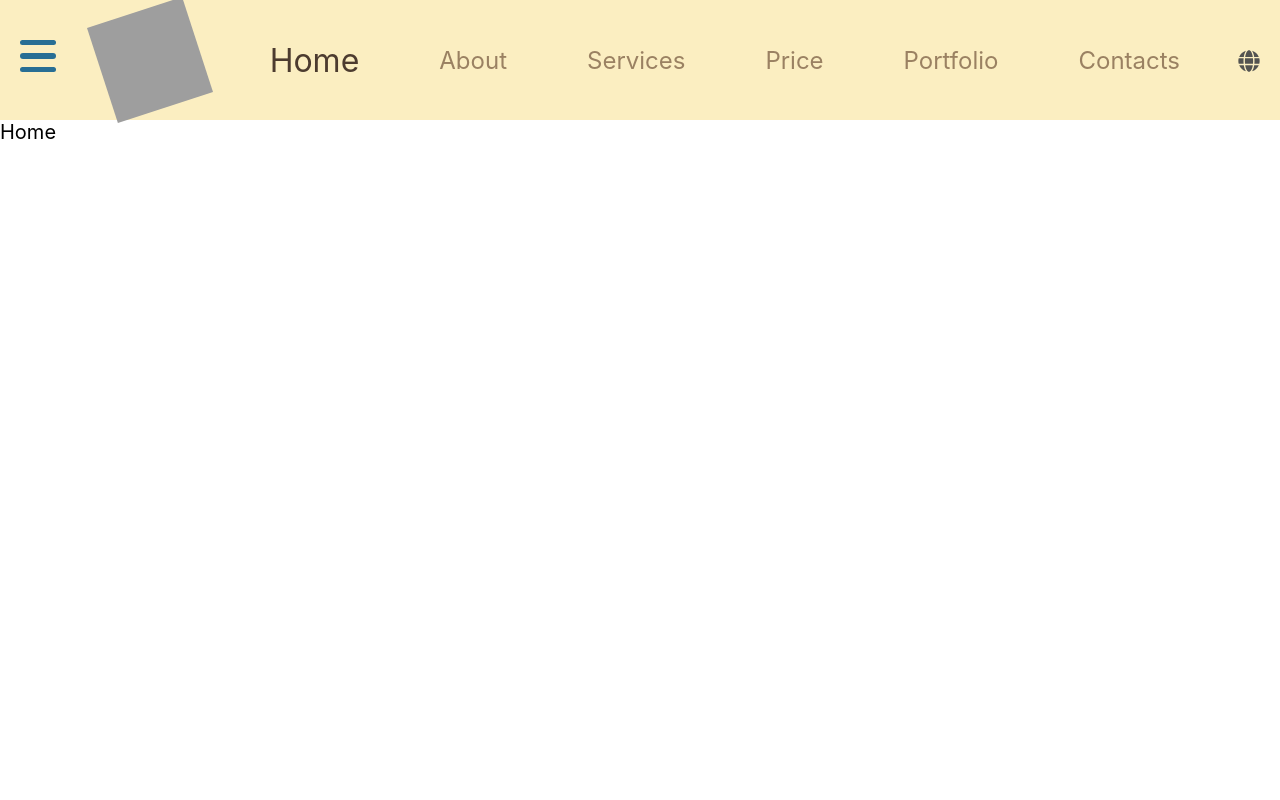
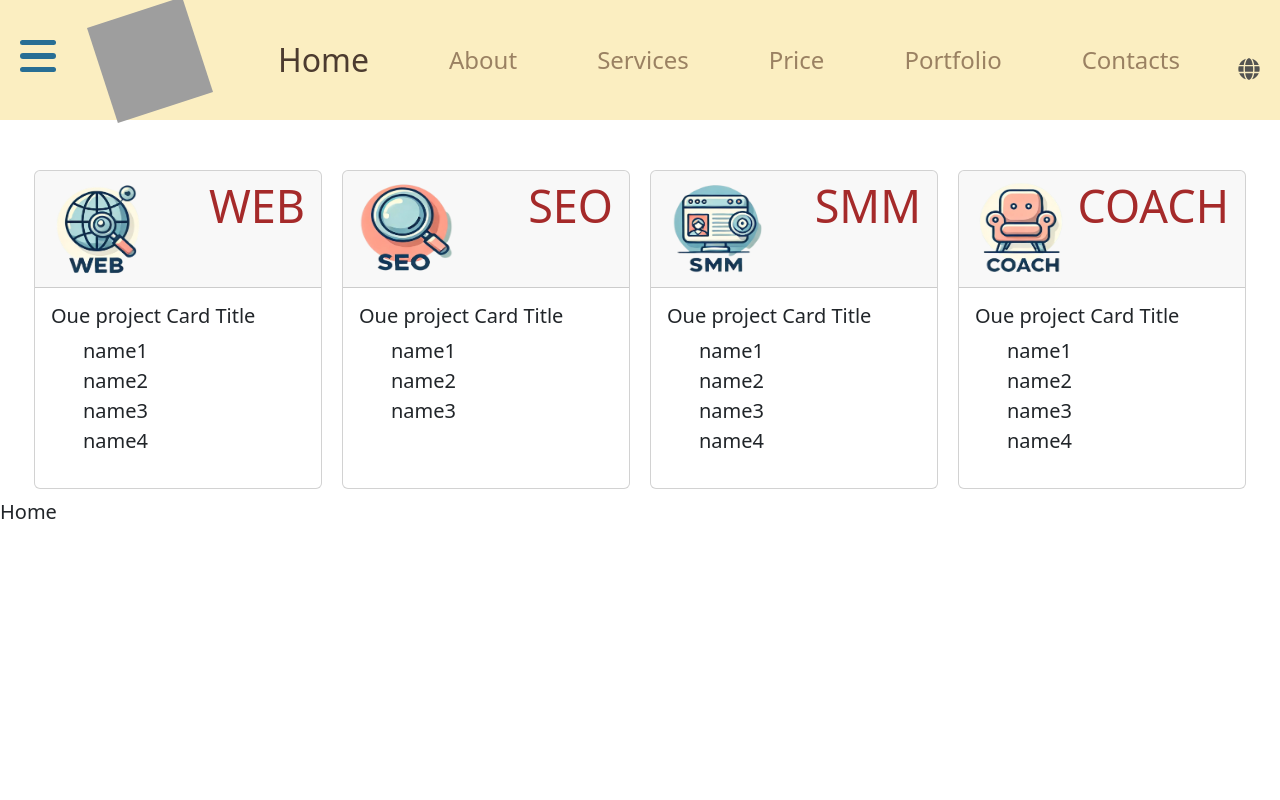
Before and after one commit to Gkalina-Borisevits/academyVision, a React (Vite) app in the folder academyVision/: page /#/ in a window 1280 px wide. Shown: the top 800 px of the page. Built offline with nearby package versions, Linux system fonts and the light colour scheme; grey boxes are pictures that could not be loaded.

Commit message:
firs commit

```diff
--- a/academyVision/package.json
+++ b/academyVision/package.json
@@ -17,6 +17,7 @@
     "i18next-browser-languagedetector": "^8.0.0",
     "i18next-http-backend": "^2.5.2",
     "react": "^18.2.0",
+    "react-bootstrap": "^2.10.3",
     "react-dom": "^18.2.0",
     "react-i18next": "^14.1.2",
     "react-icons": "^5.2.1",
--- /dev/null
+++ b/academyVision/src/components/home-cards/HomeCards.tsx
@@ -0,0 +1,40 @@
+import React from 'react';
+import{Card} from 'react-bootstrap'; // Добавлен импорт компонента Card
+import styles from "./StyleHomeCards.module.css";
+import { useTranslation } from 'react-i18next';
+import { HomeCard } from '../../types/HomeCard';
+
+
+const HomeCards: React.FC = () => {
+    const { t } = useTranslation("translation");
+    const homeCards:HomeCard[] = t("homeCards", { returnObjects: true });
+
+    return (
+        <div className={styles.homeCardContainer}>
+            {homeCards.map((card) => (
+                <Card
+                    key={card.id}
+                    className={`${styles.cardContainer} mb-2`} // Использование класса cardContainer
+                >
+                    <Card.Header className={styles.cardHeader}>
+                        <img className={styles.logo} src={card?.icon} alt={card.name} />
+                        <h1> {card.name}</h1>
+                    </Card.Header>
+                    <Card.Body>
+                        <Card.Title>{card.discription} Card Title</Card.Title>
+                        <Card.Text>
+                            <ul>
+                                {card.details.map((detail, index) => (
+                                    <li key={index}>{detail}</li> // Добавьте ключи для элементов списка
+                                ))}
+                            </ul>
+                        </Card.Text>
+                    </Card.Body>
+                </Card>
+            ))}
+        </div>
+    );
+
+}
+
+export default HomeCards;
--- /dev/null
+++ b/academyVision/src/components/home-cards/StyleHomeCards.module.css
@@ -0,0 +1,39 @@
+ul, li {
+    margin: 0;      /* Удаление внешних отступов */
+    padding: 0;     /* Удаление внутренних отступов */
+    list-style: none; /* Удаление маркеров списка */
+}
+.logo{
+    width: 100px;
+    height: 100px;
+}
+.cardHeader {
+    display: flex;
+    justify-content: space-between;
+}
+.cardHeader h1 {
+    font-size: 45px;
+    color: brown;
+}
+
+.homeCardContainer {
+    display: flex;
+    justify-content: center;
+    flex-wrap: wrap;
+    gap: 20px; /* Отступ между карточками */
+    align-items: stretch; /* Это гарантирует, что все карточки будут одной высоты */
+    margin-top: 50px;
+}
+.cardContainer {
+    width: 18rem; /* Ширина карточки */
+    margin-bottom: 2rem; /* Отступ снизу */
+    transition: transform 0.3s ease, box-shadow 0.3s ease; /* Плавная анимация для трансформации и тени */
+    cursor: pointer;
+    position: relative; /* Для корректной работы трансформации */
+    box-shadow: none; /* Начальное состояние тени */
+}
+
+.cardContainer:hover {
+    transform: translateY(-20px); /* Приподнимание карточки на 5 пикселей вверх */
+    box-shadow: 0 4px 8px rgba(0, 0, 0, 0.2); /* Добавление тени снизу */
+}
--- a/academyVision/src/locales/en/translation.json
+++ b/academyVision/src/locales/en/translation.json
@@ -6,5 +6,40 @@
     "about": "About",
     "portfolio": "Portfolio",
     "price": "Price"
-  }
+  },
+  "homeCards":[
+	{
+	"id": 0,
+	"icon":"../../../src/assets/homeIcons/web.png",
+	"name": "WEB",
+	"discription": "Oue project",
+	"details":[
+	"name1","name2","name3","name4"
+	]
+	},{
+	"id": 1,
+	"icon": "../../../src/assets/homeIcons/seo.png",
+	"name": "SEO",
+	"discription": "Oue project",
+	"details":[
+	"name1","name2","name3"
+	]
+	},{
+	"id": 2,
+	"icon": "../../../src/assets/homeIcons/smm.png",
+	"name": "SMM",
+	"discription": "Oue project",
+	"details":[
+	"name1","name2","name3","name4"
+	]
+	},{
+	"id": 3                             ,
+	"icon": "../../../src/assets/homeIcons/coach.png",
+	"name": "COACH",
+	"discription": "Oue project",
+	"details":[
+	"name1","name2","name3","name4"
+	]
+	}
+ ]
 }
--- a/academyVision/src/locales/ru/translation.json
+++ b/academyVision/src/locales/ru/translation.json
@@ -6,5 +6,40 @@
     "about": "О нас",
     "portfolio": "Портфолио",
     "price": "Прайс"
-  }
+  },
+  "homeCards":[
+    {
+    "id": 0,
+    "icon": "path-file",
+    "name": "WEB",
+    "discription": "наш проект",
+    "details":[
+    "name1","name2","name3","name4"
+    ]
+    },{
+    "id": 1,
+    "icon": "path-file",
+    "name": "WEB",
+    "discription": "Oue project",
+    "details":[
+    "name1","name2","name3"
+    ]
+    },{
+    "id": 2,
+    "icon": "path-file",
+    "name": "WEB",
+    "discription": "Oue project",
+    "details":[
+    "name1","name2","name3","name4"
+    ]
+    },{
+    "id": 3                             ,
+    "icon": "path-file",
+    "name": "WEB",
+    "discription": "Oue project",
+    "details":[
+    "name1","name2","name3","name4"
+    ]
+    }
+   ]
 }
--- a/academyVision/src/main.tsx
+++ b/academyVision/src/main.tsx
@@ -5,7 +5,7 @@ import "./index.css";
 import {  HashRouter } from "react-router-dom";
 import { I18nextProvider } from "react-i18next";
 import i18next from "./i18next.ts/i18next.ts";
-
+import 'bootstrap/dist/css/bootstrap.min.css';
 
 ReactDOM.createRoot(document.getElementById("root")!).render(
   <React.StrictMode>
--- a/academyVision/src/pages/Home.tsx
+++ b/academyVision/src/pages/Home.tsx
@@ -1,10 +1,11 @@
 import { FC } from 'react'
 import BurgerMenu from '../components/burger-menu/BurgerMenu'
+import HomeCards from '../components/home-cards/HomeCards'
 
 const Home: FC = () => {
   return (
     <div>
-
+     <HomeCards/>
       Home</div>
   )
 }
--- /dev/null
+++ b/academyVision/src/types/HomeCard.ts
@@ -0,0 +1,11 @@
+export interface HomeCard {
+    id: number
+    icon: string
+    name: string
+    discription: string
+    details: string[]
+}
+
+// export interface Detail {
+//     name: string
+// }
```
Also changed, not shown: 1 other file (tests, documents, lock files or other folders).
